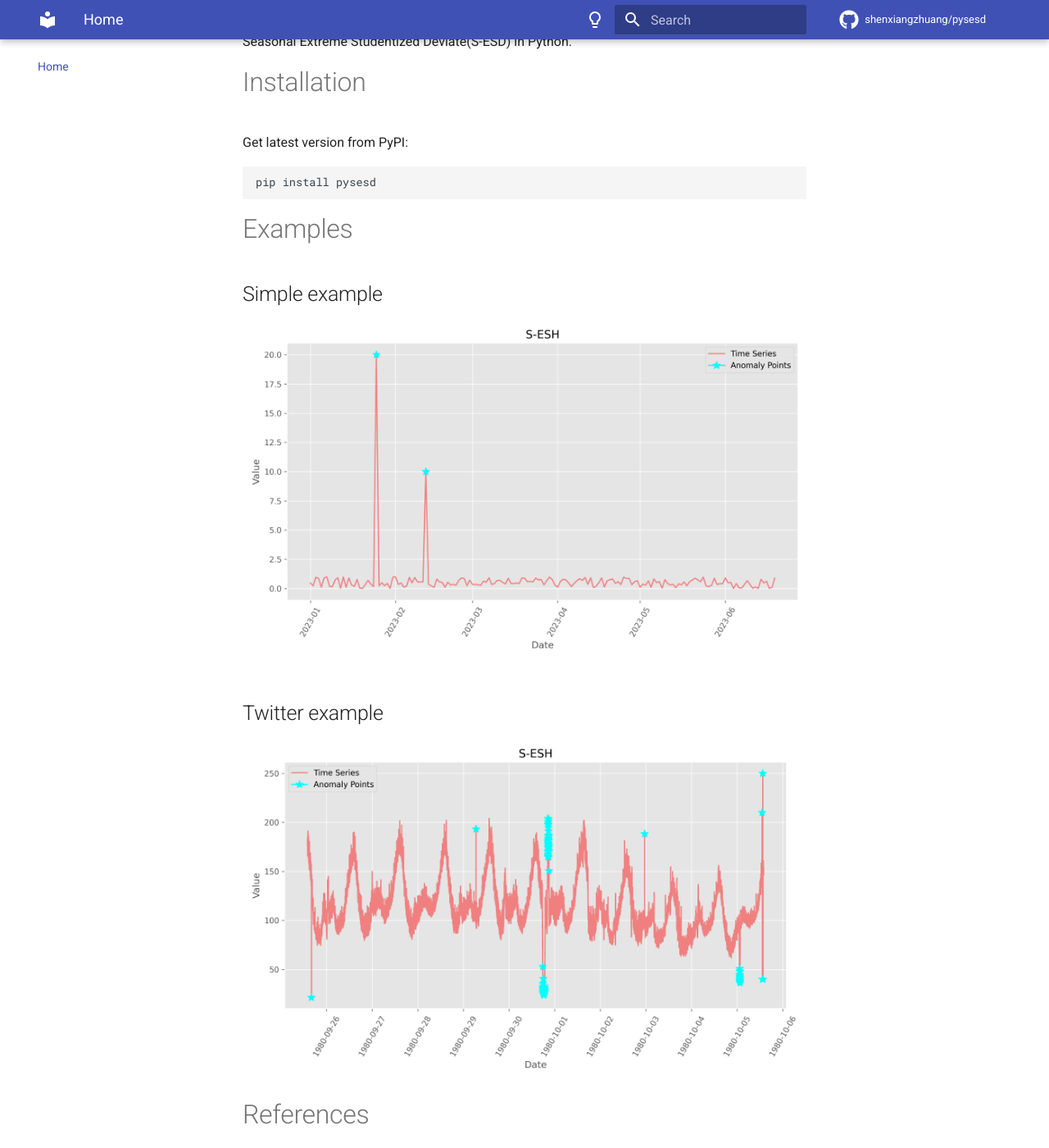
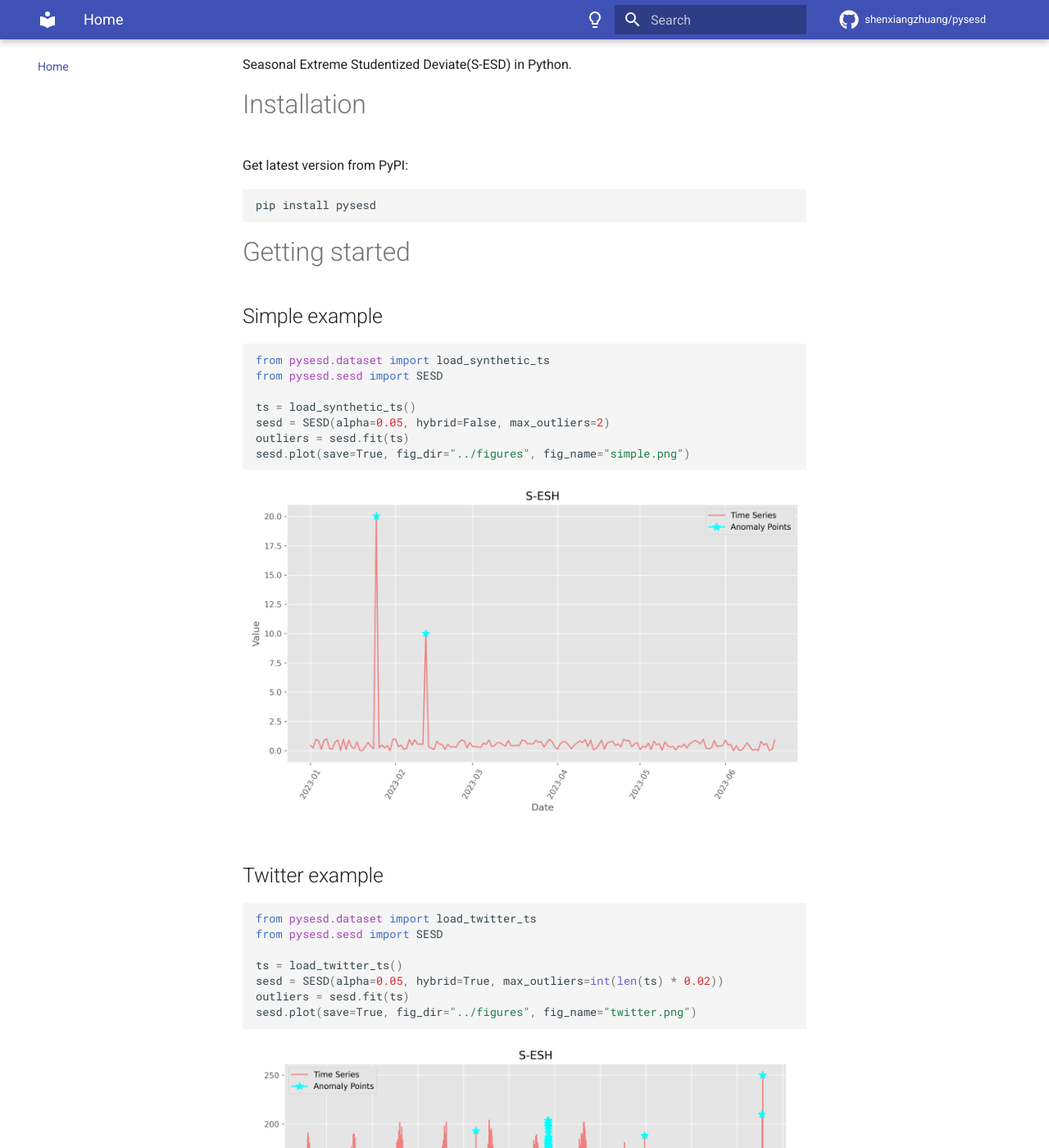
Before and after one commit to shenxiangzhuang/pysesd, an MkDocs documentation site: the page built from docs/index.md, in a window 1280 px wide and 1400 px high, scrolled down 311 px. Shown: the whole window at 82% size. Built offline with MkDocs 1.6.1 and Material for MkDocs 9.7.7, drawn with Linux system fonts in a browser that asks for light colours; comment, search, counter and statistics services are not loaded.

Commit message:
Changed:format

````diff
--- a/docs/index.md
+++ b/docs/index.md
@@ -5,6 +5,28 @@
     <em>Seasonal Extreme Studentized Deviate(S-ESD) in Python.
 </em>
 </p>
+
+<div align="center">
+  <a href="https://github.com/shenxiangzhuang/pysesd/actions/workflows/test.yaml" target="_blank">
+      <img src="https://github.com/shenxiangzhuang/pysesd/actions/workflows/test.yaml/badge.svg?event=pull_request" alt="Test">
+  </a>
+
+  <a href="https://github.com/shenxiangzhuang/pysesd">
+  <img alt="Documentation" src="https://github.com/shenxiangzhuang/pysesd/actions/workflows/build_docs.yaml/badge.svg"/>
+  </a>
+
+  <a href="#">
+  <img src="https://img.shields.io/badge/Python-3.8, 3.9, 3.10, 3.11-blue">
+  </a>
+
+  <a href="https://pypi.org/project/pysesd" target="_blank">
+      <img src="https://badge.fury.io/py/pysesd.svg" alt="PyPI Package">
+  </a>
+  <a href="https://codecov.io/gh/shenxiangzhuang/pysesd" target="_blank">
+      <img src="https://codecov.io/gh/shenxiangzhuang/pysesd/branch/master/graph/badge.svg" alt="Coverage">
+  </a>
+
+</div>
 
 # About
 Seasonal Extreme Studentized Deviate(S-ESD) in Python.
@@ -17,14 +39,30 @@ Get latest version from PyPI:
 pip install pysesd
 ```
 
-# Examples
+# Getting started
 
 ## Simple example
+```python
+from pysesd.dataset import load_synthetic_ts
+from pysesd.sesd import SESD
 
+ts = load_synthetic_ts()
+sesd = SESD(alpha=0.05, hybrid=False, max_outliers=2)
+outliers = sesd.fit(ts)
+sesd.plot(save=True, fig_dir="../figures", fig_name="simple.png")
+```
 ![](https://raw.githubusercontent.com/shenxiangzhuang/pysesd/master/figures/simple.png)
 
 ## Twitter example
+```python
+from pysesd.dataset import load_twitter_ts
+from pysesd.sesd import SESD
 
+ts = load_twitter_ts()
+sesd = SESD(alpha=0.05, hybrid=True, max_outliers=int(len(ts) * 0.02))
+outliers = sesd.fit(ts)
+sesd.plot(save=True, fig_dir="../figures", fig_name="twitter.png")
+```
 ![](https://raw.githubusercontent.com/shenxiangzhuang/pysesd/master/figures/twitter.png)
 
 
````
Also changed, not shown: README.md (+1 -1 lines).
